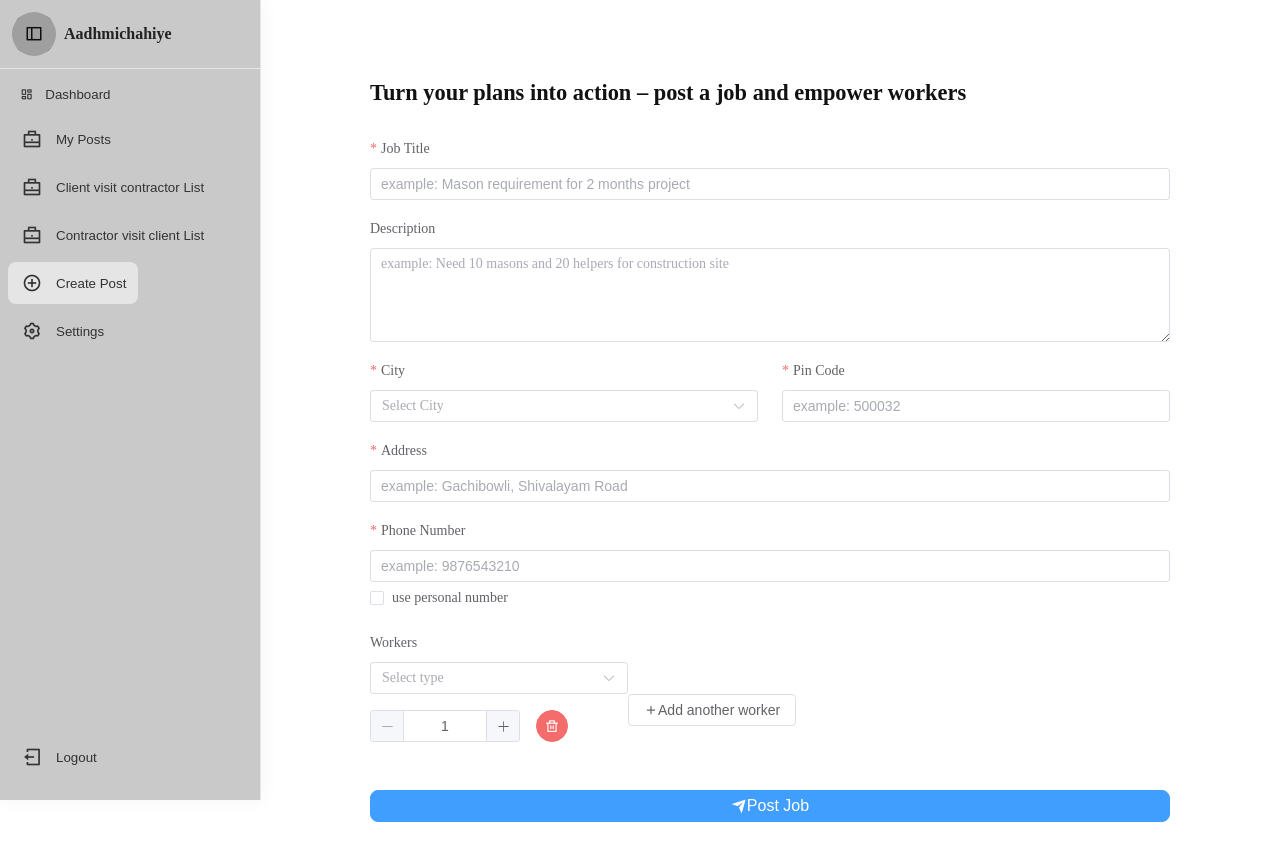
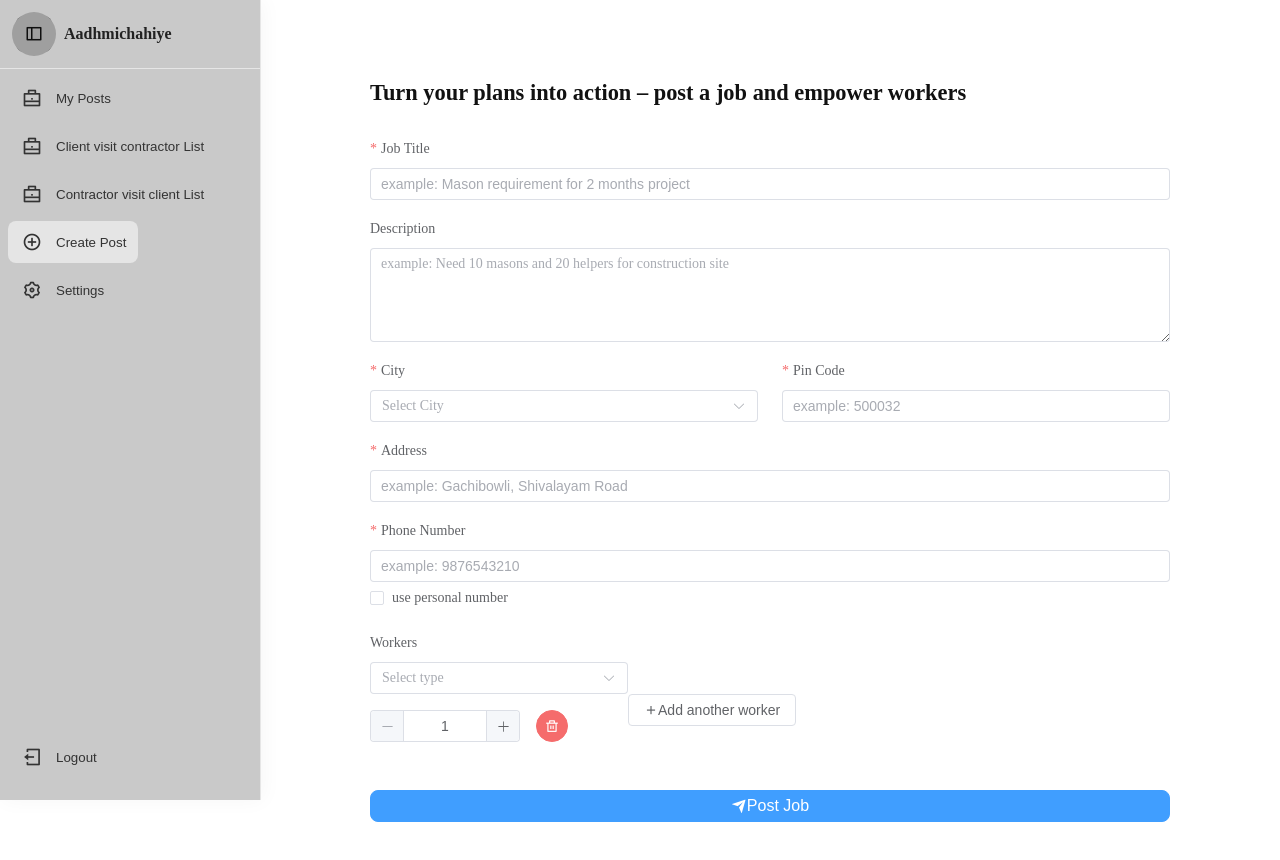
Before and after one commit to aadhmichahiye/prototype-web, a Vue app: page /create-post in a window 1280 px wide. Shown: the top 860 px of the page. Built offline with nearby package versions, Linux system fonts and the light colour scheme.

Commit message:
dashboard disabled

```diff
--- a/src/layouts/Sidebar.vue
+++ b/src/layouts/Sidebar.vue
@@ -52,12 +52,12 @@
         </div>
 
         <nav class="nav-menu">
-          <router-link to="/dashboard" class="nav-link" type="button">
+          <!-- <router-link to="/dashboard" class="nav-link" type="button">
             <button class="nav-item" type="button">
               <i class="ri-dashboard-line"></i>
               <span class="nav-label">Dashboard</span>
             </button>
-          </router-link>
+          </router-link> -->
 
           <router-link to="/my-posts" class="nav-link" type="button">
             <button class="nav-item" type="button">
```
